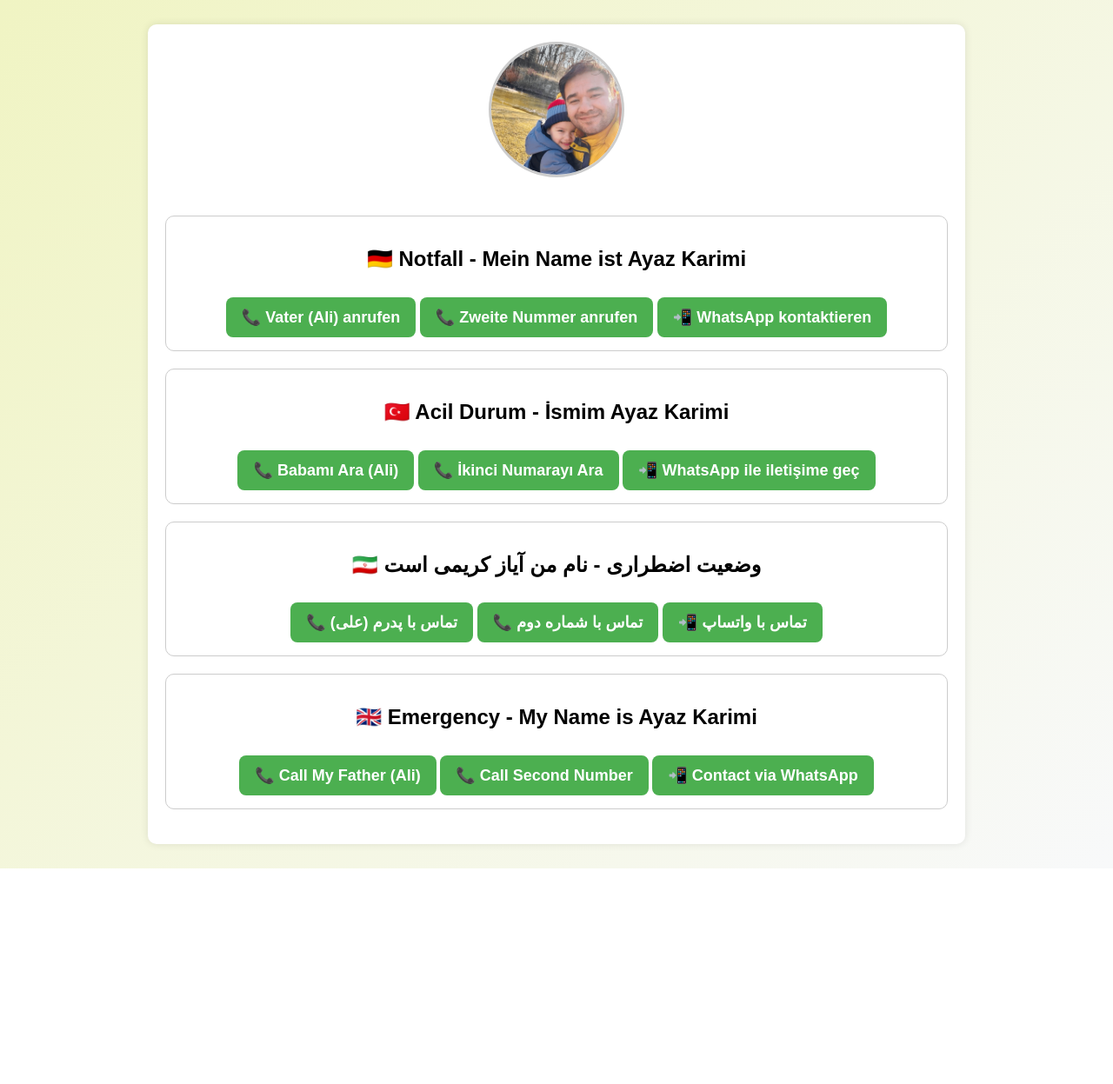
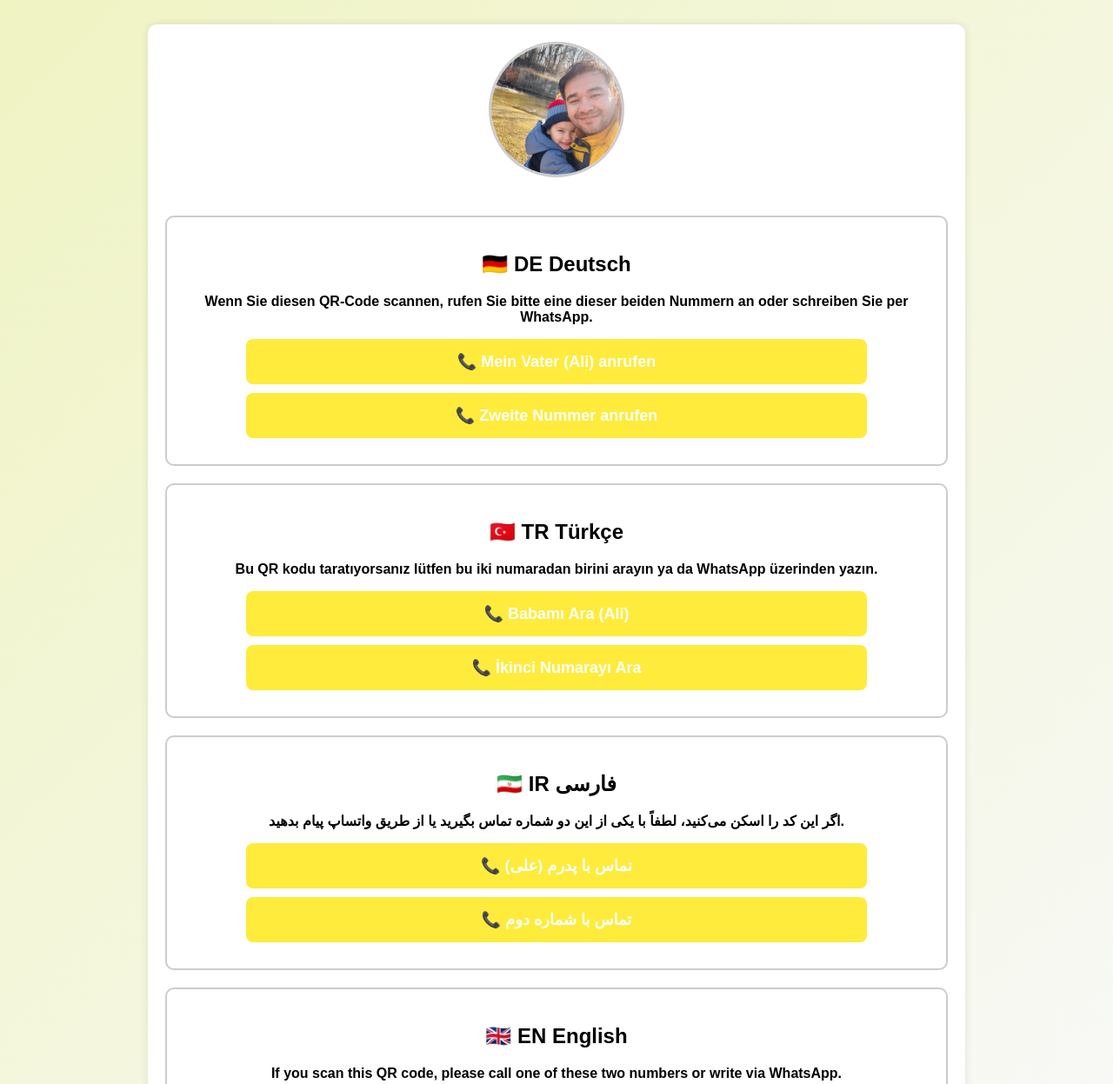
Before and after one commit to akalicaan/alikarimi, a plain HTML site: page index.html in a window 1280 px wide. Shown: the top 1247 px of the page at 87% size. Before the commit the page ends 999 px from the top, so only its background shows below. Drawn offline with Linux system fonts and the light colour scheme.

Commit message:
Update index.html

```diff
--- a/index.html
+++ b/index.html
@@ -29,9 +29,9 @@
         }
         .language-box {
             margin: 20px 0;
-            padding: 15px;
+            padding: 20px;
             border-radius: 10px;
-            border: 1px solid #ccc;
+            border: 2px solid #ccc;
             font-weight: bold;
             transition: transform 0.3s ease, box-shadow 0.3s ease;
         }
@@ -40,20 +40,22 @@
             box-shadow: 0px 0px 15px rgba(0,0,0,0.3);
         }
         .whatsapp-button, .call-button {
-            display: inline-block;
-            padding: 12px 18px;
+            display: block;
+            padding: 15px;
+            margin: 10px auto;
             color: white;
             border-radius: 8px;
             text-decoration: none;
             font-weight: bold;
-            margin-top: 10px;
+            font-size: 18px;
+            text-align: center;
+            width: 80%;
             animation: flash 1s infinite alternate;
-            font-size: 18px;
         }
         @keyframes flash {
             0% { background-color: #ffeb3b; }
-            50% { background-color: #f44336; }
-            100% { background-color: #4caf50; }
+            50% { background-color: #000000; }
+            100% { background-color: #ffeb3b; }
         }
     </style>
 </head>
@@ -66,34 +68,34 @@
 
         <!-- Almanca -->
         <div class="language-box lang-de">
-            <h2>🇩🇪 Notfall - Mein Name ist Ayaz Karimi</h2>
-            <a class="call-button" href="tel:+491629859224">📞 Vater (Ali) anrufen</a>
+            <h2>🇩🇪 DE Deutsch</h2>
+            <p>Wenn Sie diesen QR-Code scannen, rufen Sie bitte eine dieser beiden Nummern an oder schreiben Sie per WhatsApp.</p>
+            <a class="call-button" href="tel:+491629859224">📞 Mein Vater (Ali) anrufen</a>
             <a class="call-button" href="tel:+4915735157166">📞 Zweite Nummer anrufen</a>
-            <a class="whatsapp-button" href="http://wa.me/491629859224" target="_blank">📲 WhatsApp kontaktieren</a>
         </div>
 
         <!-- Türkçe -->
         <div class="language-box lang-tr">
-            <h2>🇹🇷 Acil Durum - İsmim Ayaz Karimi</h2>
+            <h2>🇹🇷 TR Türkçe</h2>
+            <p>Bu QR kodu taratıyorsanız lütfen bu iki numaradan birini arayın ya da WhatsApp üzerinden yazın.</p>
             <a class="call-button" href="tel:+491629859224">📞 Babamı Ara (Ali)</a>
             <a class="call-button" href="tel:+4915735157166">📞 İkinci Numarayı Ara</a>
-            <a class="whatsapp-button" href="http://wa.me/491629859224" target="_blank">📲 WhatsApp ile iletişime geç</a>
         </div>
 
         <!-- Farsça -->
         <div class="language-box lang-fa">
-            <h2>🇮🇷 وضعیت اضطراری - نام من آیاز کریمی است</h2>
+            <h2>🇮🇷 IR فارسی</h2>
+            <p>اگر این کد را اسکن می‌کنید، لطفاً با یکی از این دو شماره تماس بگیرید یا از طریق واتساپ پیام بدهید.</p>
             <a class="call-button" href="tel:+491629859224">📞 تماس با پدرم (علی)</a>
             <a class="call-button" href="tel:+4915735157166">📞 تماس با شماره دوم</a>
-            <a class="whatsapp-button" href="http://wa.me/491629859224" target="_blank">📲 تماس با واتساپ</a>
         </div>
 
         <!-- İngilizce -->
         <div class="language-box lang-en">
-            <h2>🇬🇧 Emergency - My Name is Ayaz Karimi</h2>
+            <h2>🇬🇧 EN English</h2>
+            <p>If you scan this QR code, please call one of these two numbers or write via WhatsApp.</p>
             <a class="call-button" href="tel:+491629859224">📞 Call My Father (Ali)</a>
             <a class="call-button" href="tel:+4915735157166">📞 Call Second Number</a>
-            <a class="whatsapp-button" href="http://wa.me/491629859224" target="_blank">📲 Contact via WhatsApp</a>
         </div>
     </div>
 </body>
```
